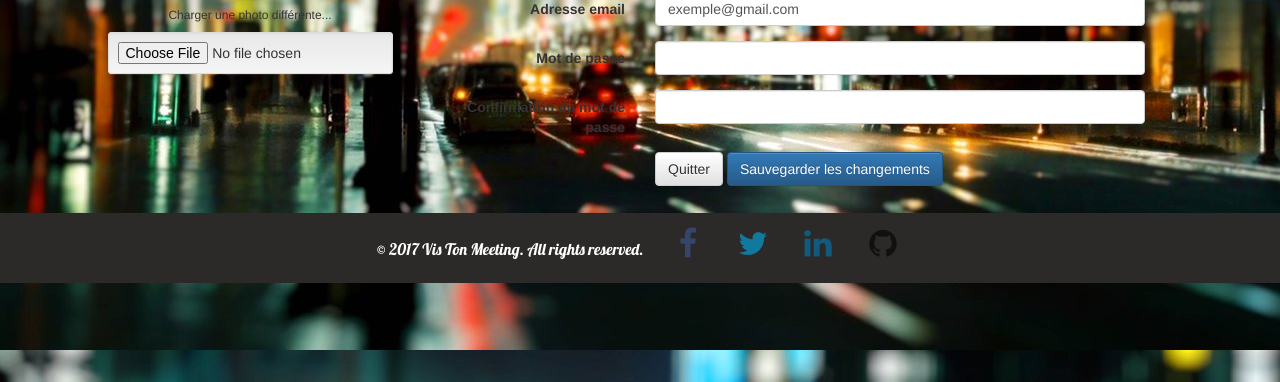
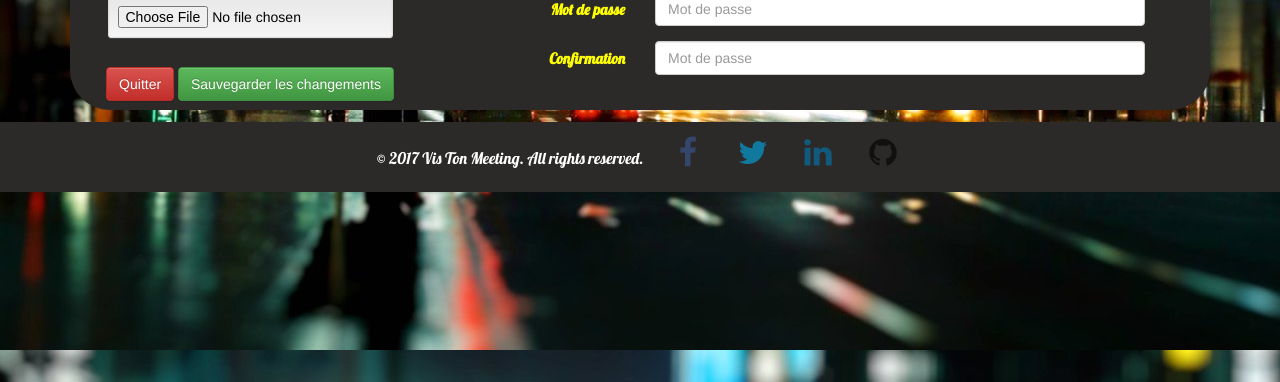
Before and after one commit to Mehdi66410/ArchiWeb, a Django app: page /index/editerProfil in a window 1280 px wide. Shown: the part 418-800 px from the top of the page. Run offline with Django 3.2, Linux system fonts and the light colour scheme; some libraries are stand-ins or nearby versions.

Commit message:
css editer profil

```diff
--- a/socialnetwork/static/css/base.css
+++ b/socialnetwork/static/css/base.css
@@ -91,6 +91,7 @@ body{
 .lien_bar:hover{
     text-decoration: none;
 }
+
 .lien_bar h2{
     color: #FFFFFF;
     font-size: 15pt;
@@ -101,5 +102,5 @@ body{
 
 .lien_bar h2:hover{
     color: #FFFF00;
-    text-decoration: none;
+    text-decoration: underline;
 }
--- a/socialnetwork/static/css/editerProfil.css
+++ b/socialnetwork/static/css/editerProfil.css
@@ -0,0 +1,40 @@
+.contour_edit{
+	background-color: #2B2A29;
+    border-radius: 40px;
+    margin-top: 0;
+    color:#FFFF00;
+}
+
+.page-header{
+	margin-top: 0;
+	text-align: center;
+    font-family: 'Lobster', cursive;
+    font-size: 40px;
+}
+
+.text-center h6{
+	text-align: center;
+    font-family: 'Lobster', cursive;
+    font-size:12px;
+}
+
+.personal-info h3{
+    font-family: 'Lobster', cursive;
+    font-size:30px;
+    text-align: center;
+    margin-top: 0;
+}
+
+.control-label{
+    font-family: 'Lobster', cursive;
+    font-size:15px;
+}
+
+.bouton{
+	margin-top:9px;
+	margin-bottom:9px;
+}
+
+.well{
+	color:#000000;
+}
--- a/socialnetwork/templates/socialnetwork/baseCo.html
+++ b/socialnetwork/templates/socialnetwork/baseCo.html
@@ -28,7 +28,7 @@
                 </div>
                     <form action="deconnexion" class="navbar-form navbar-right" method="post">
                         <div class="input-group">
-                            <a href="editerProfil" class="lien_bar"><h2>{% block title %} Bonjour {% if user.is_authenticated %} {{ user.username }} {% else %} visiteur {% endif %} {% endblock %}</h2></a>
+                            <a href="editerProfil" class="lien_bar"><h2>{% block title %}> Bonjour {% if user.is_authenticated %} {{ user.username }} {% else %} visiteur {% endif %} {% endblock %}< </h2></a>
                         </div>
                         <div class="input-group">
                             {% csrf_token %}
--- a/socialnetwork/templates/socialnetwork/editerProfil.html
+++ b/socialnetwork/templates/socialnetwork/editerProfil.html
@@ -15,60 +15,59 @@
   <link rel="stylesheet" href="{% static 'css/editerProfil.css' %}">
 
 <div class="container">
+   	<div class="contour_edit">
         <h1 class="page-header">Editer le profil</h1>
         <div class="row">
+        	<form class="form-horizontal" role="form">
             	<div class="col-md-4 col-sm-6 col-xs-12">
                 	<div class="text-center">
                     	<img src="http://lorempixel.com/200/200/people/9/" class="avatar img-circle img-thumbnail" alt="avatar">
                     	<h6>Charger une photo différente...</h6>
                     	<input type="file" class="text-center center-block well well-sm">
+                        <div class="col-md-12 bouton">
+                            <input class="btn btn-danger" value="Quitter" type="reset">
+                            <span></span>
+                            <input class="btn btn-success" value="Sauvegarder les changements" type="button" >
+                        </div>
                     </div>
             	</div>
             	<div class="col-md-8 col-sm-6 col-xs-12 personal-info">
-                <h3>Informations personelles</h3>
-                <form class="form-horizontal" role="form">
+                	<h3>Informations personnelles</h3>
                     <div class="form-group">
                        	<label class="col-lg-3 control-label">Prénom</label>
                        	<div class="col-lg-8">
-                            <input class="form-control" value="" type="text">
+                        	<input class="form-control" placeholder='Prénom' type="text">
                        </div>
                     </div>
                     <div class="form-group">
                         <label class="col-lg-3 control-label">Nom</label>
                         <div class="col-lg-8">
-                            <input class="form-control" value="" type="text">
+                            <input class="form-control" placeholder="Nom" type="text">
                         </div>
                     </div>
                     <div class="form-group">
                         <label class="col-lg-3 control-label">Pseudo</label>
                         <div class="col-lg-8">
-                            <input class="form-control" value="" type="text">
+                            <input class="form-control" placeholder="Pseudo" type="text">
                         </div>
                     </div>
                     <div class="form-group">
                         <label class="col-lg-3 control-label">Adresse email</label>
                         <div class="col-lg-8">
-                            <input class="form-control" value="exemple@gmail.com" type="text">
+                            <input class="form-control" placeholder="exemple@gmail.com" type="text">
                         </div>
                     </div>
                     <div class="form-group">
                         <label class="col-md-3 control-label">Mot de passe</label>
                         <div class="col-md-8">
-                            <input class="form-control" value="" type="password">
+                            <input class="form-control" placeholder="Mot de passe" type="password">
                         </div>
                     </div>
                     <div class="form-group">
-                        <label class="col-md-3 control-label">Confirmation du mot de passe</label>
+                        <label class="col-md-3 control-label">Confirmation</label>
                         <div class="col-md-8">
-                            <input class="form-control" value="" type="password">
+                            <input class="form-control" placeholder="Mot de passe" type="password">
                         </div>
-                    </div>
-                    <div class="form-group">
-                        <label class="col-md-3 control-label"></label>
-                        <div class="col-md-8">
-                            <input class="btn btn-default" value="Quitter" type="button">
-                            <span></span>
-                            <input class="btn btn-primary" value="Sauvegarder les changements" type="reset">
                     </div>
             	</div>
             </form>
```
Lines whose indentation alone changed are shown as unchanged.
